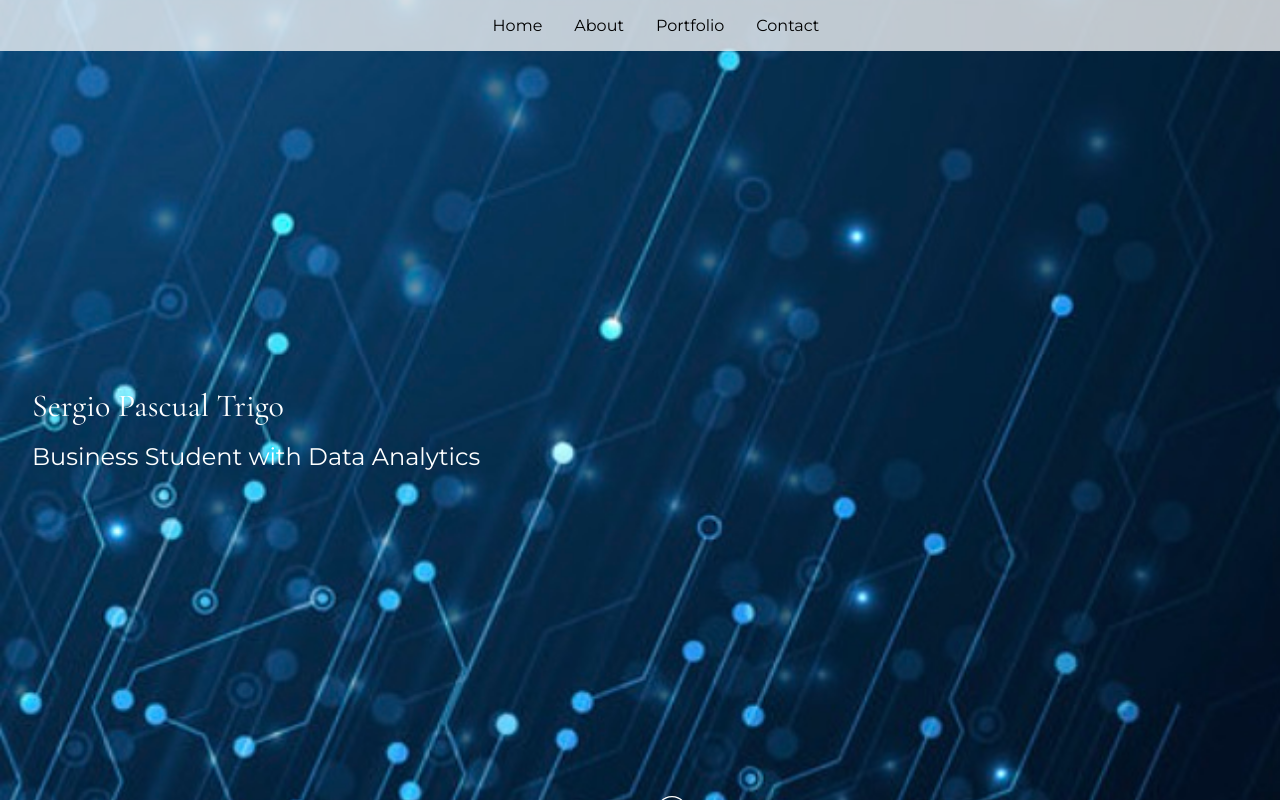
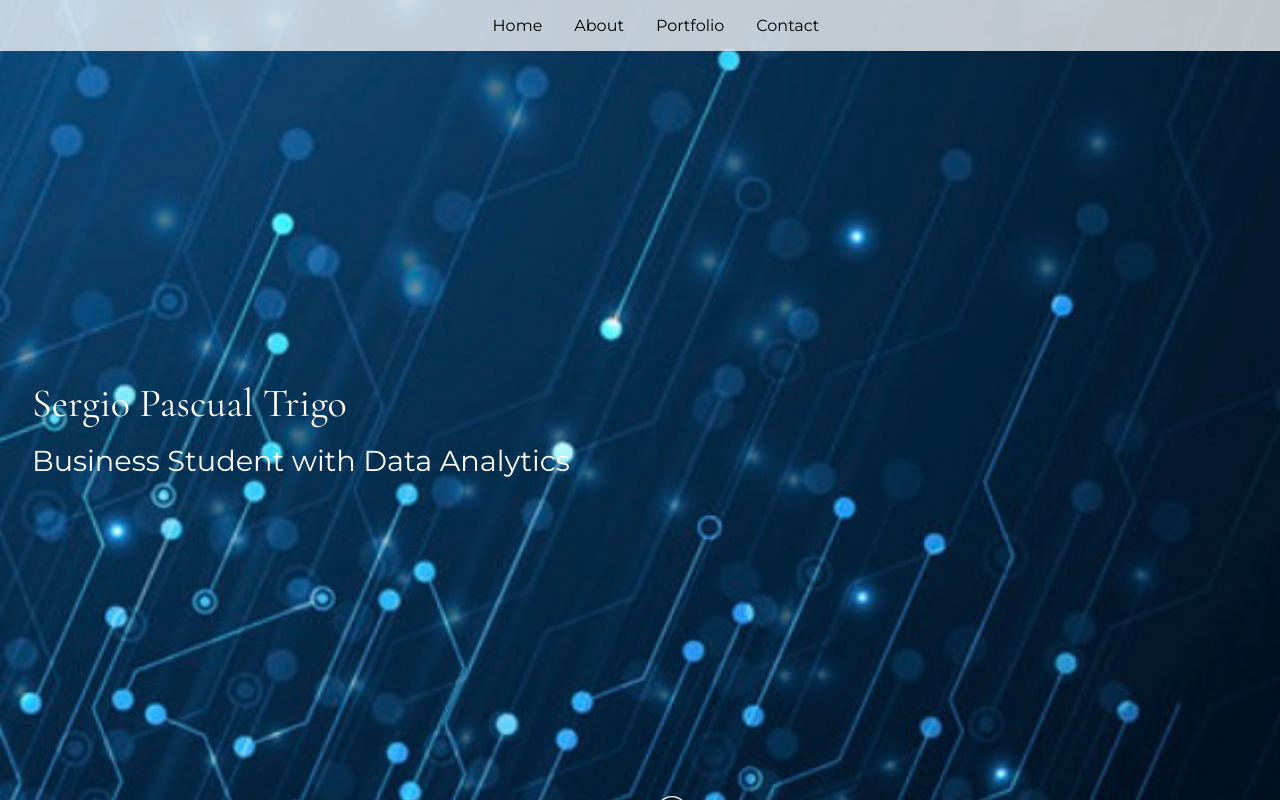
Before and after one commit to Sergiopascual467/test-template, a React (Vite) app: page / in a window 1280 px wide. Built offline with nearby package versions, Linux system fonts and the light colour scheme.

Commit message:
Home changes

```diff
--- a/src/Components/Home.jsx
+++ b/src/Components/Home.jsx
@@ -29,11 +29,11 @@ const Home = ({ name, title }) => {
       color: "#fff",
     },
     name: {
-      fontSize: "2rem", // Smaller font size for the name
+      fontSize: "2.5rem", // Smaller font size for the name
       marginBottom: "0.5rem",
     },
     title: {
-      fontSize: "1.5rem", // Adjusted font size for the title
+      fontSize: "1.8rem", // Adjusted font size for the title
     },
     scrollIndicator: {
       position: "absolute",
```
